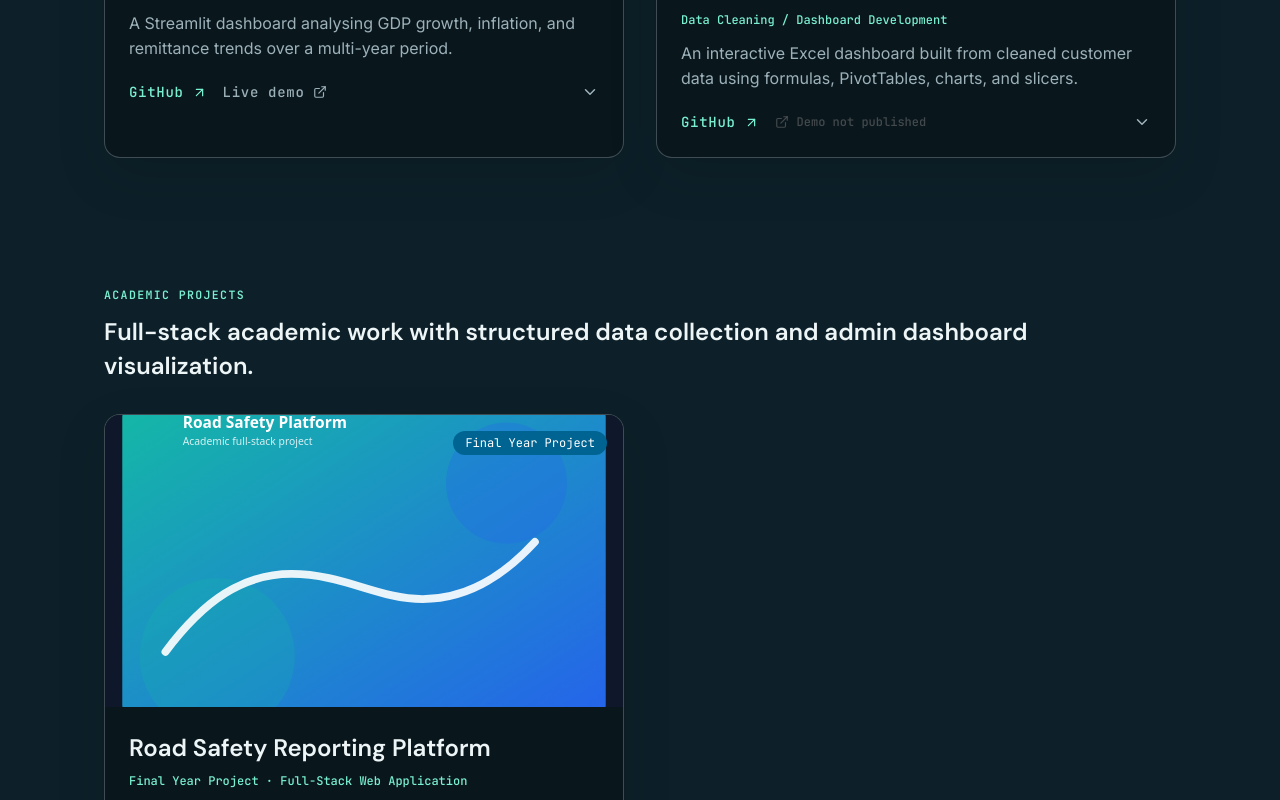
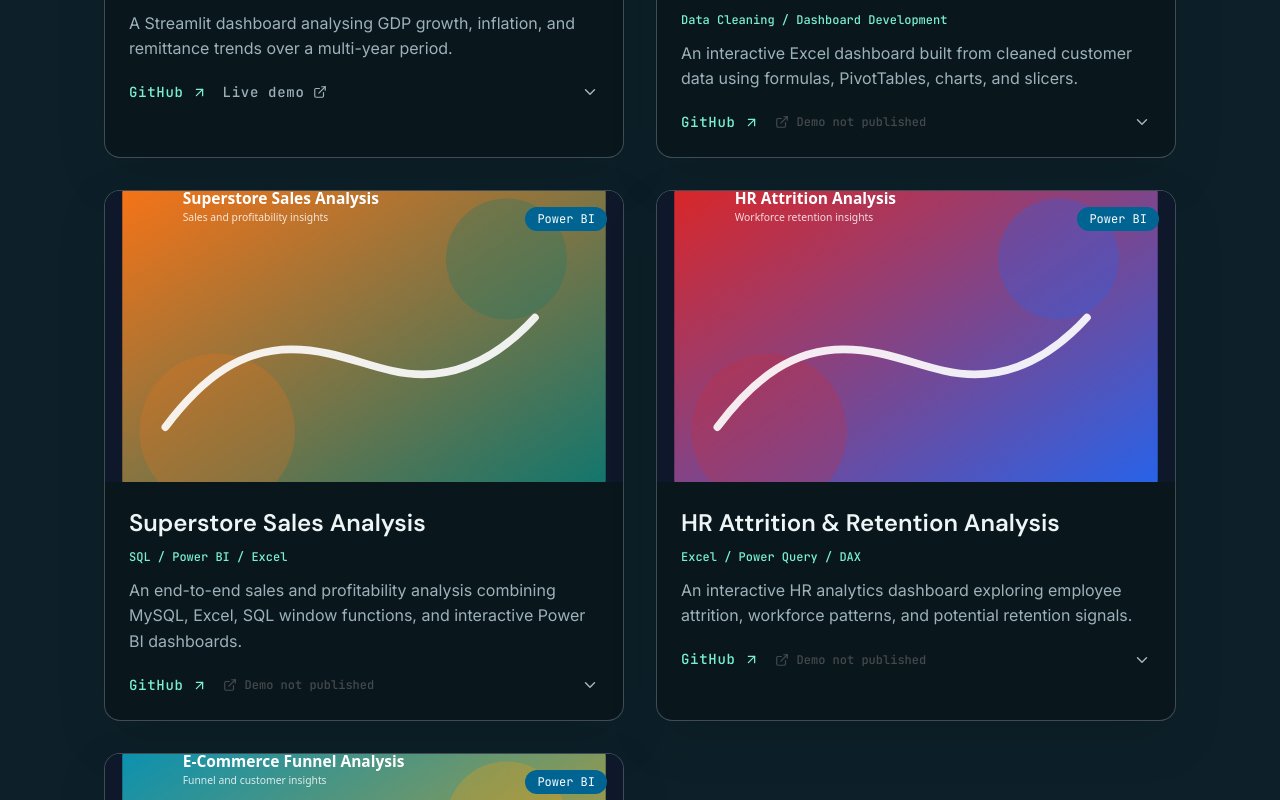
Before and after one commit to Nima-vd/Portfolio, a React (Vite) app: page / in a window 1280 px wide. Shown: the part 8053-8853 px from the top of the page. Built offline with nearby package versions, Linux system fonts and the light colour scheme.

Commit message:
Add projects

```diff
--- a/src/components/Projects.jsx
+++ b/src/components/Projects.jsx
@@ -63,6 +63,66 @@ const dataAnalyticsProjects = [
     challenges: 'Keeping the data preparation, PivotTable summaries, charts, and slicer interactions consistent across the dashboard.',
     learned: 'Strengthened practical skills in data cleaning, conditional logic, PivotTables, visualization, and interactive dashboard development.',
   },
+  {
+    title: 'Superstore Sales Analysis',
+    tag: 'Power BI',
+    category: 'Power BI',
+    label: 'SQL / Power BI / Excel',
+    description: 'An end-to-end sales and profitability analysis combining MySQL, Excel, SQL window functions, and interactive Power BI dashboards.',
+    imageSrc: createSvgImage('Superstore Sales Analysis', '#f97316', '#0f766e', 'Sales and profitability insights'),
+    link: 'https://github.com/Nima-vd/Super_store_sales',
+    demo: null,
+    problem: 'Turn Superstore sales records into actionable insight about revenue, profitability, regional performance, product performance, and discount impact.',
+    dataset: '9,994 Superstore sales records prepared and validated in Excel.',
+    tools: 'MySQL, SQL, Excel, Power BI, DAX, CTEs, subqueries, and window functions.',
+    methodology: 'Clean and validate the source data, load it into MySQL for business analysis, then connect the results to interactive Power BI dashboards.',
+    dataCleaning: 'Prepared and validated the sales dataset in Excel before loading it into MySQL for analysis.',
+    analysis: 'Analyzed sales, profit, margin, year-over-year trends, regional and category performance, discounts, loss-making products, and product rankings.',
+    insights: 'West leads regional performance, Technology has the strongest category margin, and profitability drops sharply as discounts increase. Furniture and Tables require particular attention.',
+    value: 'Gives decision-makers a connected view of sales growth, profitability drivers, and areas requiring commercial action.',
+    challenges: 'Combining SQL analysis, DAX measures, and dashboard design into a consistent multi-page reporting experience.',
+    learned: 'Practiced SQL window functions, ranking, KPI development, and translating analytical findings into business recommendations.',
+  },
+  {
+    title: 'HR Attrition & Retention Analysis',
+    tag: 'Power BI',
+    category: 'Power BI',
+    label: 'Excel / Power Query / DAX',
+    description: 'An interactive HR analytics dashboard exploring employee attrition, workforce patterns, and potential retention signals.',
+    imageSrc: createSvgImage('HR Attrition Analysis', '#dc2626', '#2563eb', 'Workforce retention insights'),
+    link: 'https://github.com/Nima-vd/HR_Attrition',
+    demo: null,
+    problem: 'Identify where employee attrition is concentrated and which workforce factors are associated with higher turnover.',
+    dataset: 'IBM HR Employee Attrition dataset prepared for Power BI analysis.',
+    tools: 'Excel, Power Query, Power BI, DAX, data modelling, slicers, bookmarks, and dashboard navigation.',
+    methodology: 'Inspect and transform the employee data, structure the reporting model, create HR measures, and build overview, attrition, retention, and recommendations views.',
+    dataCleaning: 'Reviewed data quality, transformed relevant fields in Power Query, and prepared demographic, employment, satisfaction, and attrition dimensions.',
+    analysis: 'Compared attrition by department, job role, tenure, income, travel, overtime, job satisfaction, work-life balance, and other workforce characteristics.',
+    insights: 'Attrition is highest during early tenure and is more concentrated among lower-income employees and frequent business travellers. These are associations for further investigation, not proof of causation.',
+    value: 'Helps HR teams monitor attrition patterns, compare workforce segments, and identify focused areas for retention research.',
+    challenges: 'Making a broad set of employee factors easy to explore while keeping the dashboard clear and analytically responsible.',
+    learned: 'Strengthened Power Query, DAX, data modelling, dashboard UX, and correlation-versus-causation reasoning.',
+  },
+  {
+    title: 'E-Commerce Funnel Analysis',
+    tag: 'Power BI',
+    category: 'Power BI',
+    label: 'Excel / SQL / Power BI',
+    description: 'An end-to-end e-commerce analysis of customer funnel performance, revenue drivers, product performance, customer value, and retention opportunities.',
+    imageSrc: createSvgImage('E-Commerce Funnel Analysis', '#0891b2', '#f59e0b', 'Funnel and customer insights'),
+    link: 'https://github.com/Nima-vd/E-commerce-funnel-',
+    demo: null,
+    problem: 'Understand where customers drop out of the journey from product view to cart addition to purchase, and identify opportunities for conversion and retention.',
+    dataset: '885,129 e-commerce events from September 2020 to February 2021.',
+    tools: 'Excel, MySQL, SQL, Power BI, Power Query, DAX, data modelling, and interactive visualizations.',
+    methodology: 'Prepare event data, analyze funnel stages and customer behavior in SQL, then build Power BI pages for funnel performance, customer and product analysis, and retention.',
+    dataCleaning: 'Validated and prepared event, customer, product, brand, category, time, and revenue fields for analysis.',
+    analysis: 'Measured views, cart additions, purchases, conversion, revenue by category and brand, customer value, repeat purchasing, and purchasing time patterns.',
+    insights: 'The dataset contains a substantial view-to-purchase drop-off, a large low-value customer segment, and a small but important VIP group, creating opportunities for conversion and repeat-purchase strategies.',
+    value: 'Connects customer journey behavior with revenue and retention metrics to support e-commerce growth decisions.',
+    challenges: 'Working with a large event dataset and translating session, customer, product, and time analysis into an understandable dashboard.',
+    learned: 'Practiced funnel analysis, customer segmentation, SQL date and window functions, DAX measures, and retention-focused storytelling.',
+  },
 ]
 
 const academicProjects = [
@@ -121,7 +181,7 @@ export default function Projects() {
   return (
     <section className="py-stack-xl bg-surface" id="projects">
       <div className="max-w-container-max mx-auto px-margin-mobile md:px-gutter">
-        <div className="flex flex-col lg:flex-row lg:items-end justify-between gap-6 mb-stack-lg"><div><p className="eyebrow">Selected work</p><h2 className="font-headline-md text-headline-md text-on-surface mt-3">Projects with a point of view.</h2><p className="text-secondary font-body-md mt-2 max-w-2xl">A focused sample of data analytics work and academic application development. Open a case study to see the problem, method, and project context.</p></div><div className="project-stats"><span><strong>05</strong> analytics</span><span><strong>01</strong> academic</span></div></div>
+        <div className="flex flex-col lg:flex-row lg:items-end justify-between gap-6 mb-stack-lg"><div><p className="eyebrow">Selected work</p><h2 className="font-headline-md text-headline-md text-on-surface mt-3">Projects with a point of view.</h2><p className="text-secondary font-body-md mt-2 max-w-2xl">A focused sample of data analytics work and academic application development. Open a case study to see the problem, method, and project context.</p></div><div className="project-stats"><span><strong>09</strong> analytics</span><span><strong>01</strong> academic</span></div></div>
         <div className="mb-stack-md">
           <p className="eyebrow">Data Analytics Projects</p>
           <h3 className="font-headline-sm text-headline-sm text-on-surface mt-3">Analysis, dashboards, and data-focused workflows.</h3>
```
